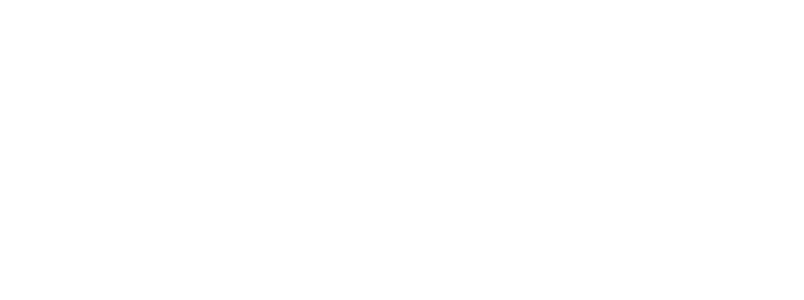
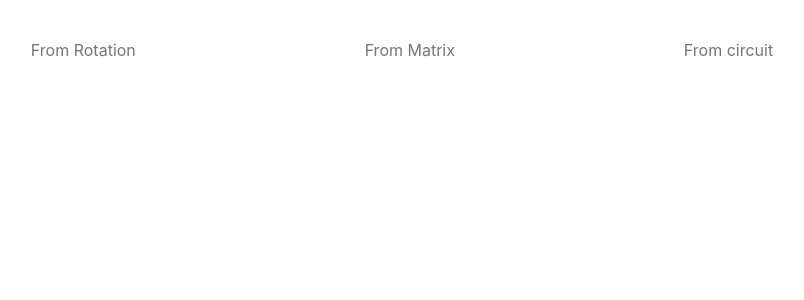
Before and after one commit to luke9216/SES2AB_Frontend, a React (Create React App) app: page /makegate in a window 1280 px wide. Shown: the top 300 px of the page, without its empty margins (238-1042 px from the left). Built offline with nearby package versions, Linux system fonts and the light colour scheme.

Commit message:
Started makeGate page

```diff
--- a/src/components/pages/Routing.tsx
+++ b/src/components/pages/Routing.tsx
@@ -1,19 +1,28 @@
-import React from 'react';
-import HomePage from "./HomePage"
-import { BrowserRouter as Router, Route, Switch } from 'react-router-dom';
+import React from "react";
+import HomePage from "./HomePage";
+import MakeGate from "./makeGate/MakeGate";
+import { BrowserRouter as Router, Route, Switch } from "react-router-dom";
+import Grid from "@material-ui/core/Grid";
 
-export interface RoutingProps {
-
-}
+export interface RoutingProps {}
 
 const Routing: React.SFC<RoutingProps> = () => {
   return (
     <Router>
       <Switch>
-                <Route path="/" exact={true} render={(props: any) => <HomePage props={props} />} />
+        <Route
+          path="/"
+          exact={true}
+          render={(props: any) => <HomePage props={props} />}
+        />
+        <Route
+          path="/makegate"
+          exact={true}
+          render={(props: any) => <MakeGate props={props} />}
+        />
       </Switch>
     </Router>
   );
-}
+};
 
 export default Routing;
--- /dev/null
+++ b/src/components/pages/makeGate/FromCircuit.tsx
@@ -0,0 +1,17 @@
+import React from "react";
+import { RouteComponentProps } from "react-router";
+
+export interface FromCircuitProps {
+  props?: any;
+  match?: RouteComponentProps;
+}
+
+const FromCircuit: React.SFC<FromCircuitProps> = () => {
+  return (
+    <div>
+      <a>From circuit</a>
+    </div>
+  );
+};
+
+export default FromCircuit;
--- /dev/null
+++ b/src/components/pages/makeGate/FromMatrix.tsx
@@ -0,0 +1,17 @@
+import React from "react";
+import { RouteComponentProps } from "react-router";
+
+export interface FromMatrixProps {
+  props?: any;
+  match?: RouteComponentProps;
+}
+
+const FromMatrix: React.SFC<FromMatrixProps> = () => {
+  return (
+    <div>
+      <a>From Matrix</a>
+    </div>
+  );
+};
+
+export default FromMatrix;
--- /dev/null
+++ b/src/components/pages/makeGate/FromRotation.tsx
@@ -0,0 +1,17 @@
+import React from "react";
+import { RouteComponentProps } from "react-router";
+
+export interface FromRotationProps {
+  props?: any;
+  match?: RouteComponentProps;
+}
+
+const FromRotation: React.SFC<FromRotationProps> = () => {
+  return (
+    <div>
+      <a>From Rotation</a>
+    </div>
+  );
+};
+
+export default FromRotation;
--- /dev/null
+++ b/src/components/pages/makeGate/MakeGate.tsx
@@ -0,0 +1,28 @@
+import React from "react";
+import { RouteComponentProps } from "react-router";
+import FromRotation from "./FromRotation";
+import FromCircuit from "./FromCircuit";
+import FromMatrix from "./FromMatrix";
+import Grid, { GridSpacing } from "@material-ui/core/Grid";
+import { paperStyles } from "./styles";
+
+export interface MakeGateProps {
+  props?: any;
+  match?: RouteComponentProps;
+}
+
+const MakeGate: React.SFC<MakeGateProps> = ({ props }) => {
+  const classes = paperStyles();
+
+  return (
+    <div className={classes.root}>
+      <Grid container justify="space-evenly" className={classes.paper}>
+        <FromRotation />
+        <FromMatrix />
+        <FromCircuit />
+      </Grid>
+    </div>
+  );
+};
+
+export default MakeGate;
--- /dev/null
+++ b/src/components/pages/makeGate/styles.ts
@@ -0,0 +1,12 @@
+import { makeStyles } from "@material-ui/core/styles";
+
+export const paperStyles = makeStyles((theme) => ({
+  root: {
+    flexGrow: 1,
+  },
+  paper: {
+    padding: theme.spacing(5),
+    textAlign: "center",
+    color: theme.palette.text.secondary,
+  },
+}));
```
Lines whose indentation alone changed are shown as unchanged.
